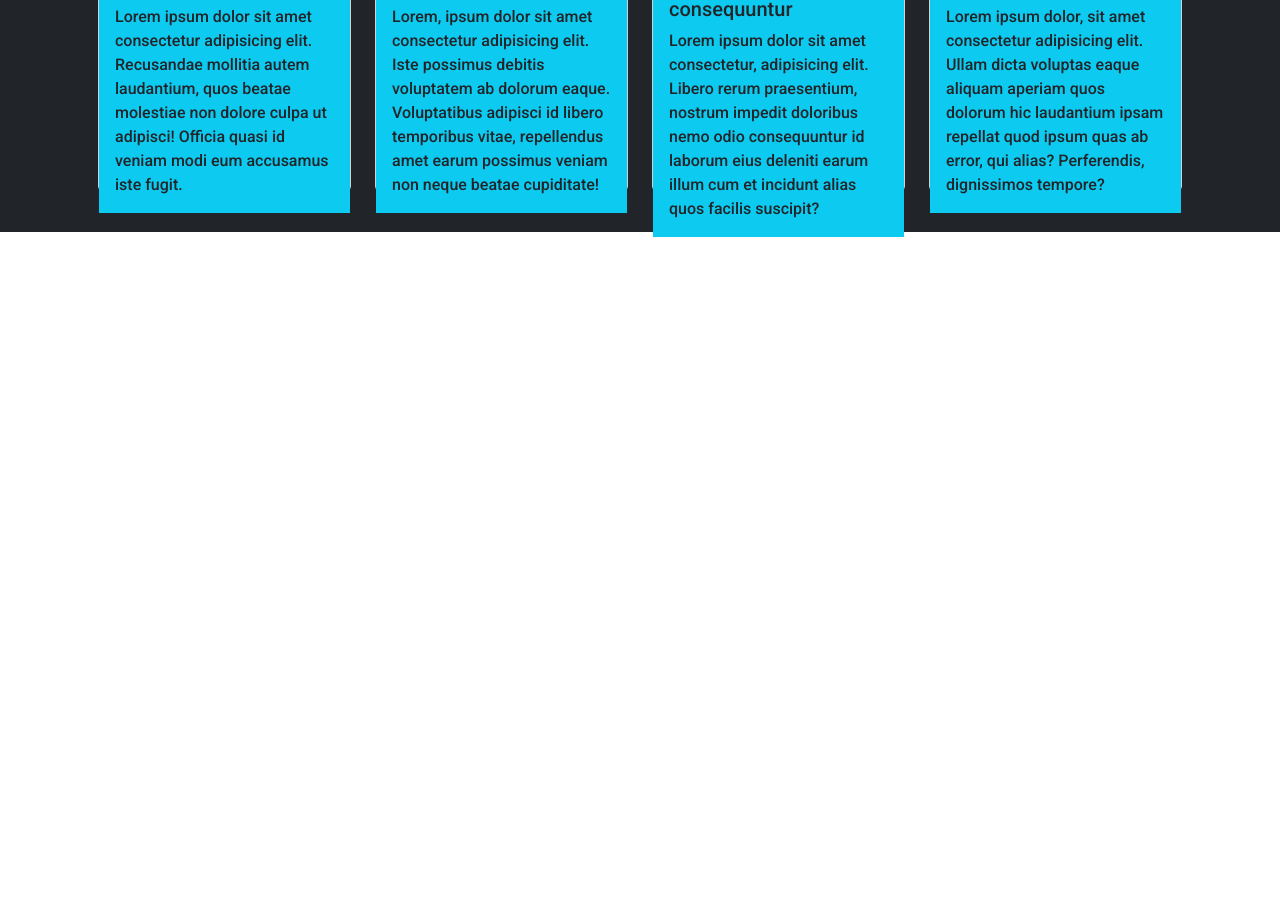
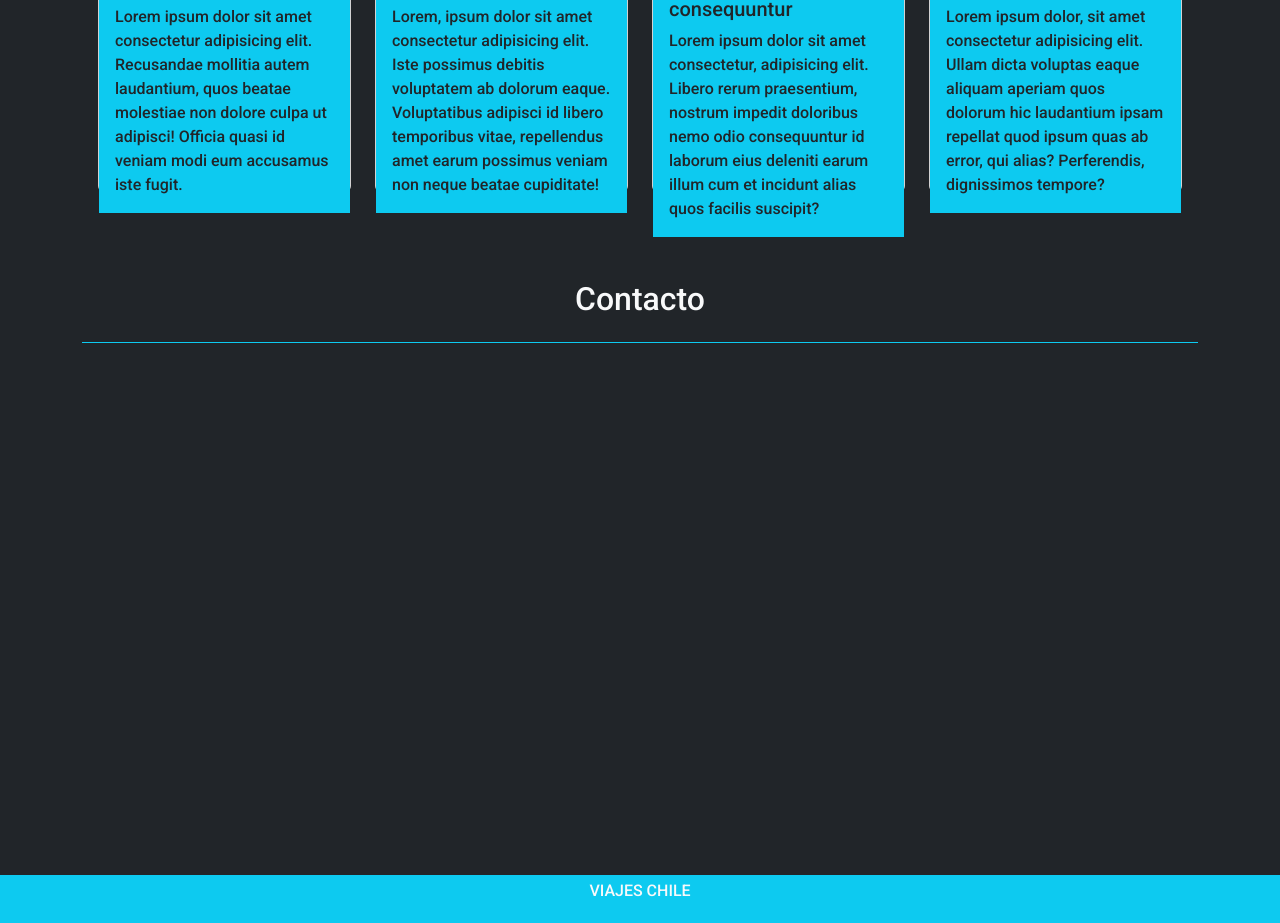
Before and after one commit to fco-ortega/viajes-chile, a plain HTML site: page index.html in a window 1280 px wide. Shown: the part 1841-2764 px from the top of the page. Before the commit the page ends 2078 px from the top, so only its background shows below. Drawn offline with nearby package versions, Linux system fonts and the light colour scheme; a script that the page names is missing.

Commit message:
formulario typeform

```diff
--- a/index.html
+++ b/index.html
@@ -183,7 +183,21 @@
     </div>
   </section>
 
+  <section id="contacto" class="bg-dark text-light p-4">
+    <div class="container">
+      <h2 class="text-center border-bottom border-info p-4">Contacto</h2>
+      <div class="typeform-widget" data-url="https://form.typeform.com/to/T32orgLX?typeform-medium=embed-snippet"
+        style="width: 100%; height: 500px;"></div>
+      <script> (function () { var qs, js, q, s, d = document, gi = d.getElementById, ce = d.createElement, gt = d.getElementsByTagName, id = "typef_orm", b = "https://embed.typeform.com/"; if (!gi.call(d, id)) { js = ce.call(d, "script"); js.id = id; js.src = b + "embed.js"; q = gt.call(d, "script")[0]; q.parentNode.insertBefore(js, q) } })()</script>
+    </div>
+  </section>
 
+  <footer class="bg-info text-light p-1">
+    <div class="d-flex justify-content-around">
+      <p class="text-uppercase">viajes chile</p>
+    </div>
+
+  </footer>
 </body>
 
 </html>
```
